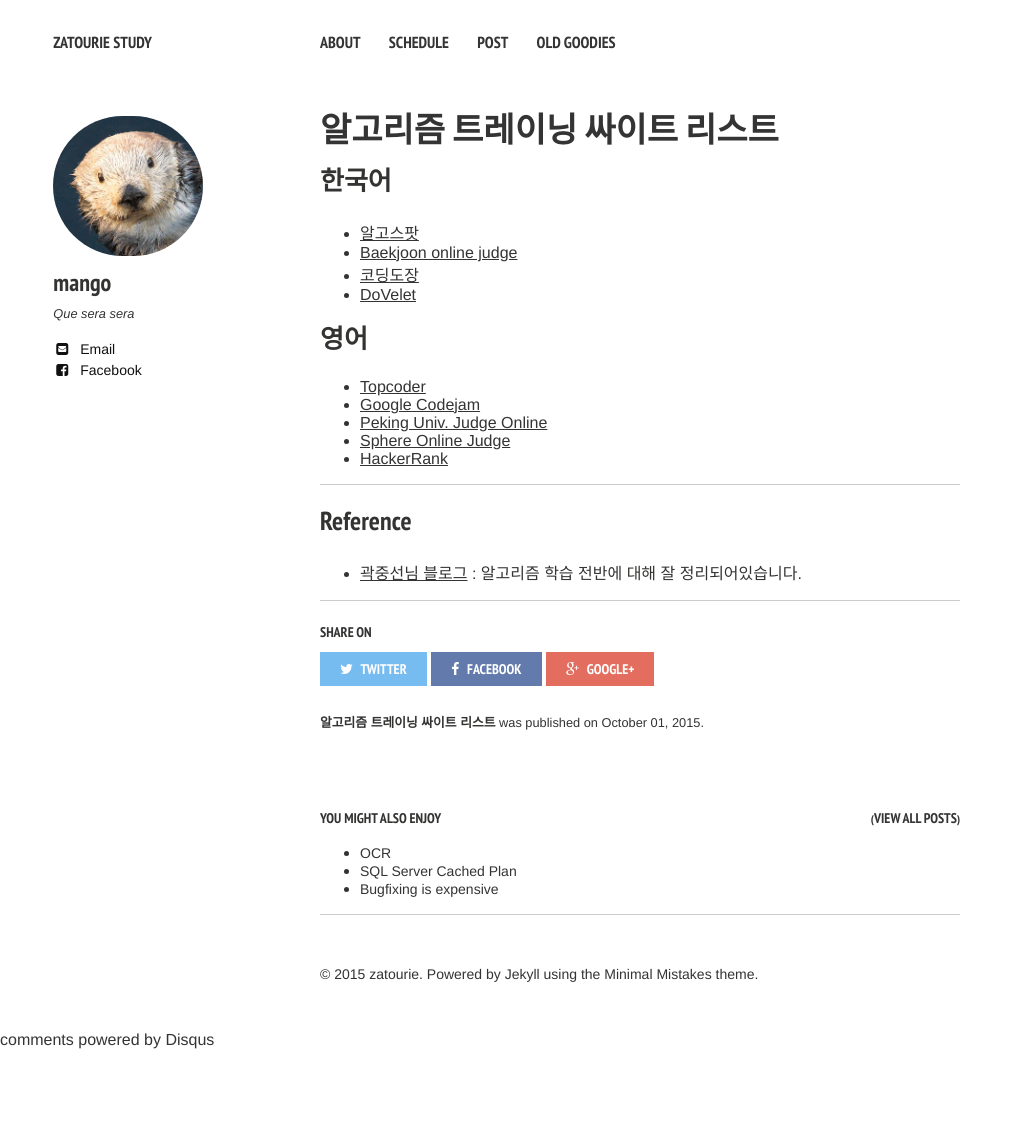
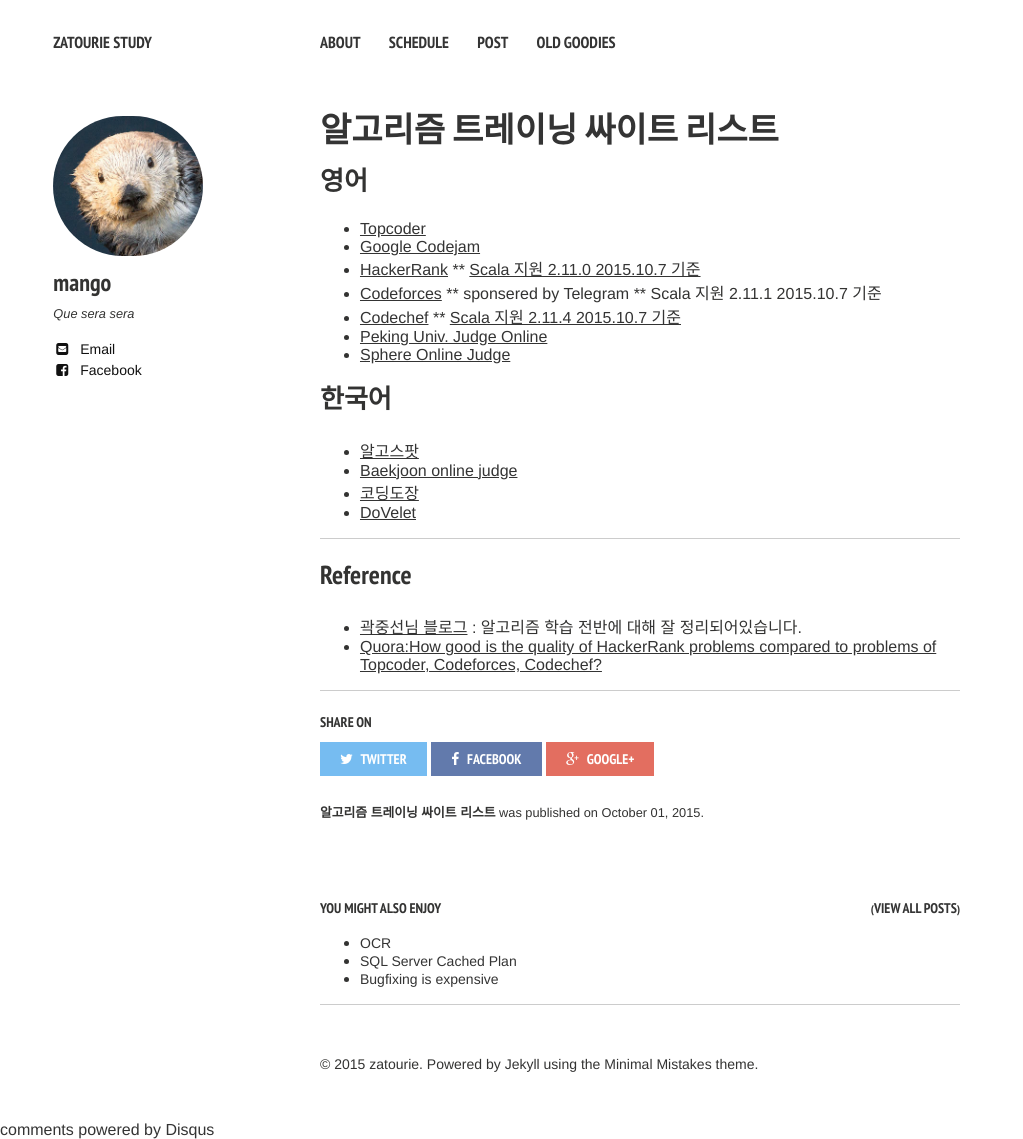
Before and after one commit to zatourie/zatourie.github.io, a Jekyll site: the page built from _posts/2015-10-01-algorithm_training.md, in a window 1280 px wide. Shown: the whole page, without its empty margins (0-1023 px from the left). Built offline with Jekyll 4.4.1, drawn with Linux system fonts in a browser that asks for light colours; nearby versions of some CDN libraries; comment, search, counter and statistics services are not loaded; before the commit the page ends 1049 px from its top, so only the background shows below that.

Commit message:
add two more online judge site

```diff
--- a/_posts/2015-10-01-algorithm_training.md
+++ b/_posts/2015-10-01-algorithm_training.md
@@ -10,6 +10,20 @@
 comments: true
 ---
 
+## 영어
+
+* [Topcoder](http://www.topcoder.com/)
+* [Google Codejam](http://code.google.com/codejam/contests.html)
+* [HackerRank](https://www.hackerrank.com/)
+    ** [Scala 지원 2.11.0 2015.10.7 기준](https://www.hackerrank.com/environment)
+* [Codeforces](http://codeforces.com/)
+    ** sponsered by Telegram
+    ** Scala 지원 2.11.1 2015.10.7 기준
+* [Codechef](https://www.codechef.com/)
+    ** [Scala 지원 2.11.4 2015.10.7 기준](https://www.codechef.com/ide)
+* [Peking Univ. Judge Online](http://poj.org/)
+* [Sphere Online Judge](http://www.spoj.com/)
+
 ## 한국어
 
 * [알고스팟](https://algospot.com/)
@@ -17,16 +31,10 @@
 * [코딩도장](http://codingdojang.com/)
 * [DoVelet](http://www.dovelet.com)
 
-## 영어
-
-* [Topcoder](http://www.topcoder.com/)
-* [Google Codejam](http://code.google.com/codejam/contests.html)
-* [Peking Univ. Judge Online](http://poj.org/)
-* [Sphere Online Judge](http://www.spoj.com/)
-* [HackerRank](https://www.hackerrank.com/)
 
 ----
 
 ## Reference
 
 * [곽중선님 블로그](http://sunnykwak.tistory.com/86) : 알고리즘 학습 전반에 대해 잘 정리되어있습니다.
+* [Quora:How good is the quality of HackerRank problems compared to problems of Topcoder, Codeforces, Codechef?](https://www.quora.com/How-good-is-the-quality-of-HackerRank-problems-compared-to-problems-of-Topcoder-Codeforces-Codechef)
```
